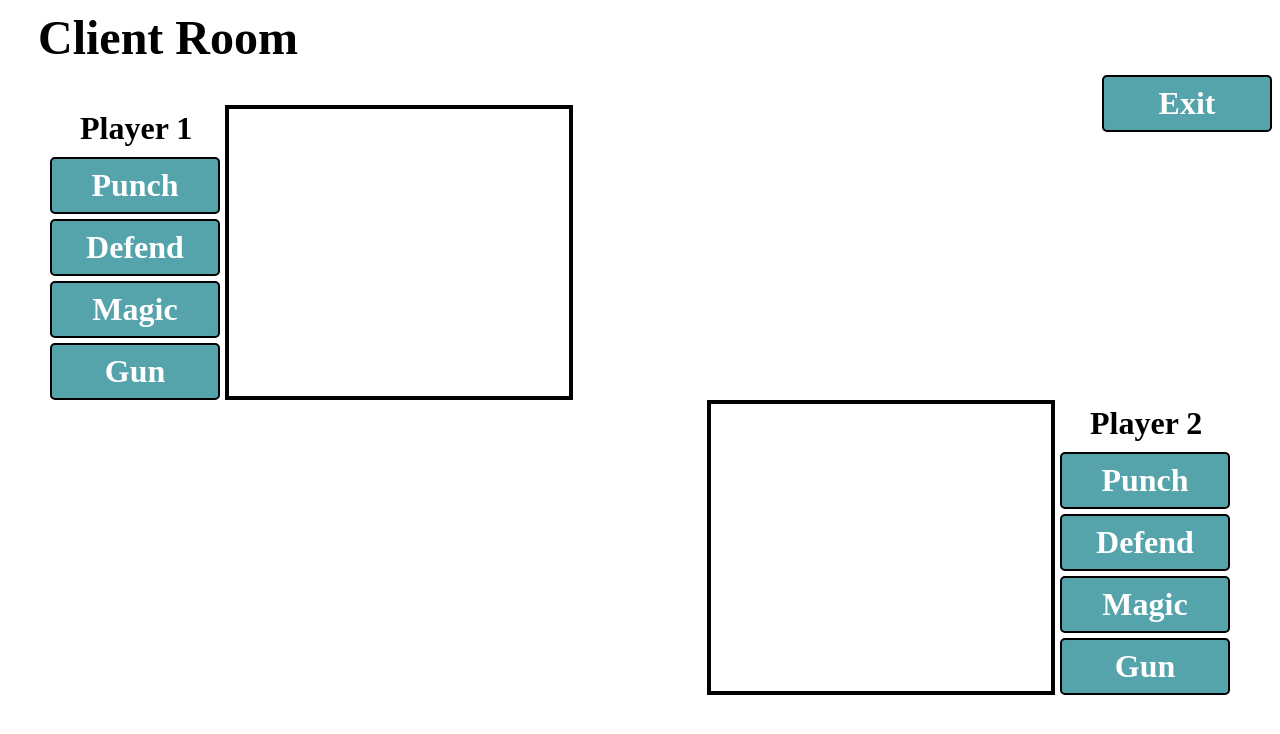
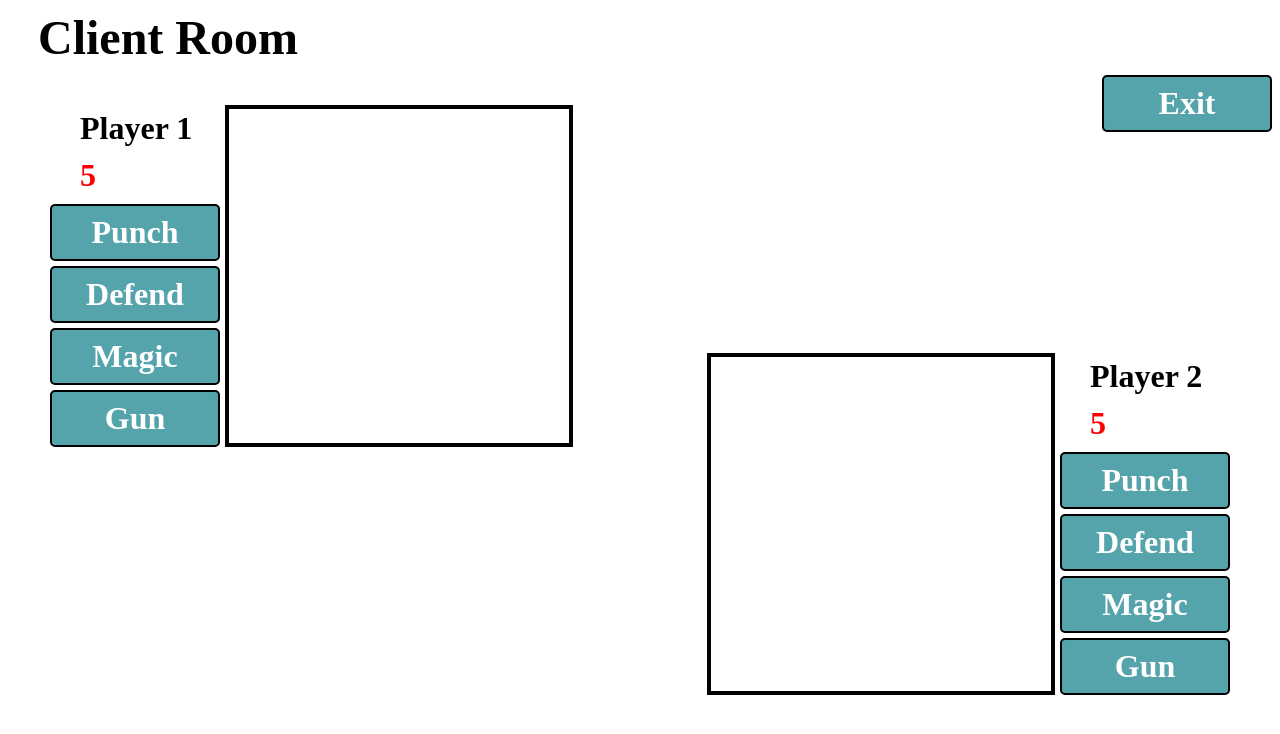
Before and after one commit to jbriones1/slock-dummy, a website with bundled scripts: page public/html/room.html in a window 1280 px wide. Built offline with nearby package versions, Linux system fonts and the light colour scheme; no server answers.

Commit message:
Added health

```diff
--- a/public/css/style.css
+++ b/public/css/style.css
@@ -67,3 +67,7 @@ p {
 	padding: 20px;
 	width: 300px;
 }
+
+.hp {
+  color: red;
+}
--- a/public/html/room.html
+++ b/public/html/room.html
@@ -18,7 +18,7 @@
       <div id="container1">
         <div>
           <div id='buttonContainer'>
-            <p>Player 1</p>
+            <p>Player 1</p><p id="p1-hp" class="hp">5</p>
             <a href='javascript:void(0)' class='myButton fakeButton p1'>
               Punch
             </a>
@@ -41,7 +41,7 @@
       <div id="container2">
         <div id='result2'></div>
         <div>
-          <p>Player 2</p>
+          <p>Player 2</p><p id="p2-hp" class="hp">5</p>
           <div id='buttonContainer'>
             <a href='javascript:void(0)' class='myButton fakeButton p2'>
               Punch
```
